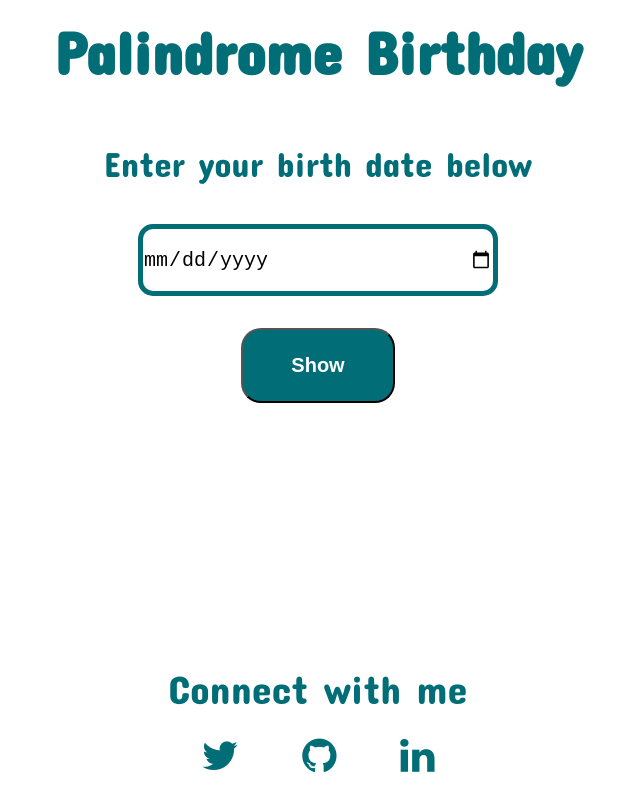
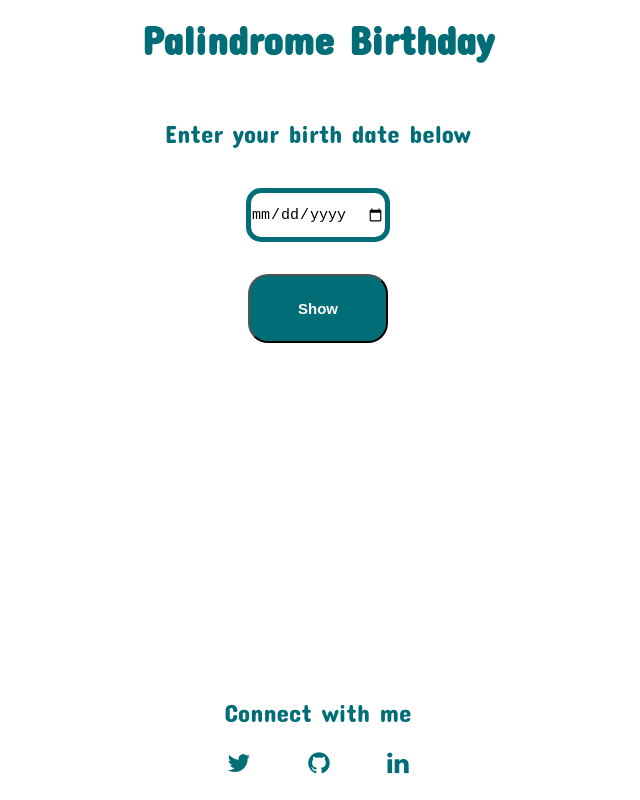
Before and after one commit to anandkumarcoder/mark-13, a plain HTML site: page Index.html in a window 1280 px wide. Shown: the whole page, without its empty margins (322-962 px from the left). Drawn offline with Linux system fonts and the light colour scheme.

Commit message:
fonts fixed

```diff
--- a/style.css
+++ b/style.css
@@ -18,7 +18,7 @@
 body{
     font-family: 'Concert One', cursive;
     text-align: center;
-    font-size: 35px;
+    font-size: 25px;
     color: var(--primary-color);
 }
 
@@ -27,7 +27,7 @@ body{
 
 h2{
     padding: 1rem;
-    font-size: 60px;
+    font-size: 40px;
 }
 .input-label{
     display: block;
@@ -36,10 +36,10 @@ h2{
 }
 #bday-input{
     border-radius: 15px;
-    font-size: 20px;
+    font-size: 15px;
     border:  5px solid var(--primary-color);
     height: 6ch;
-    width:30ch;
+    width25ch;
 
 }
 
@@ -49,7 +49,7 @@ h2{
     margin: 2rem auto;
     padding: 1.5rem 3rem;
     color: white;
-    font-size: 20px;
+    font-size: 15px;
     font-weight: bold;
     background-color: var(--primary-color);
     border-radius: 20px;
@@ -62,7 +62,7 @@ footer{
     bottom: 0;
     display: block;
     width: 100%;
-    font-size: 40px;
+    font-size: 25px;
 }
 
 a{
```
